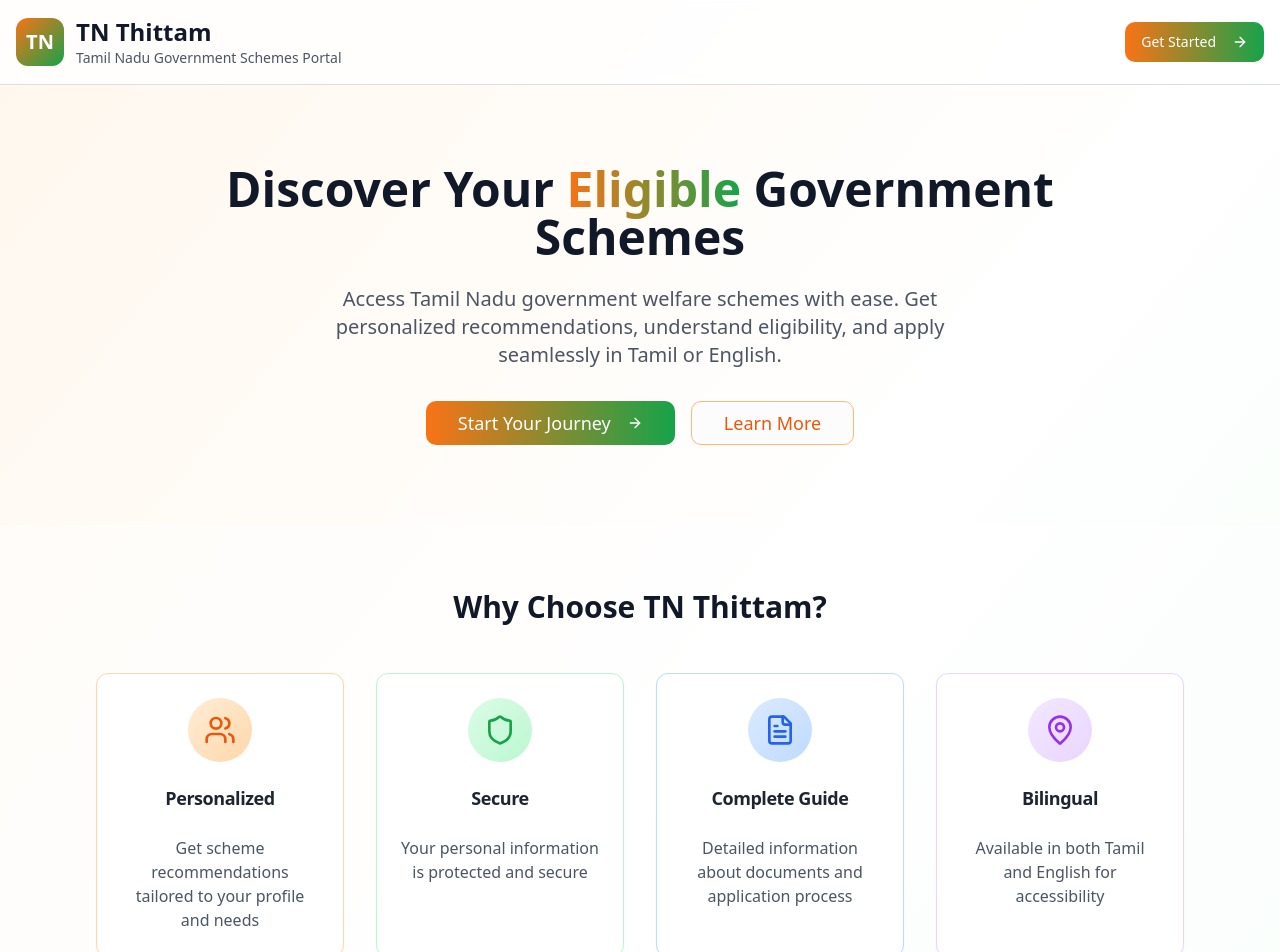
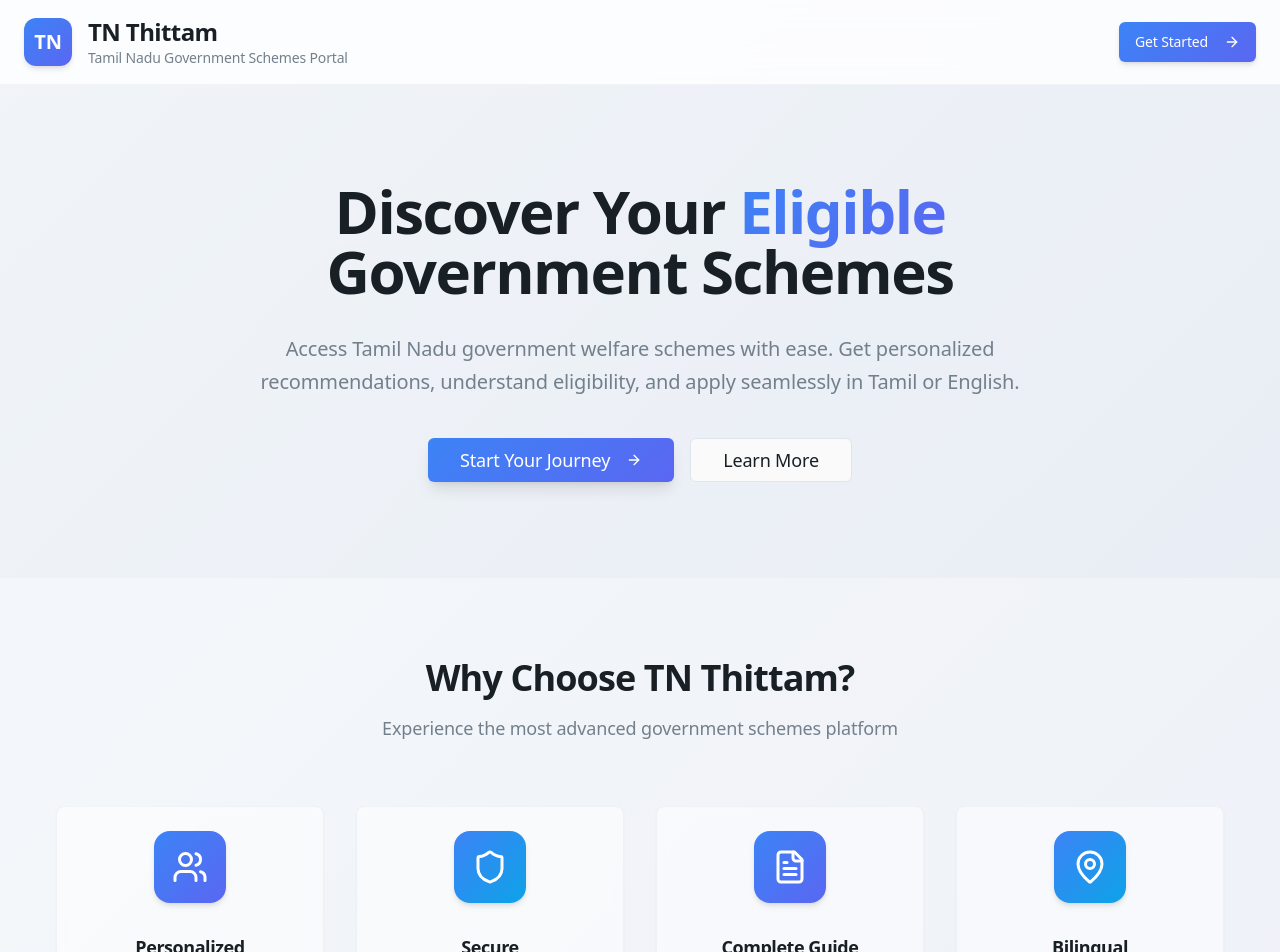
Before and after one commit to saru1810/tn-thittam-sahaya, a React (Vite) app: page / in a window 1280 px wide. Shown: the top 952 px of the page. Built offline with nearby package versions, Linux system fonts and the light colour scheme.

Commit message:
Refine application design

```diff
--- a/src/components/ChatWidget.tsx
+++ b/src/components/ChatWidget.tsx
@@ -12,7 +12,7 @@ const ChatWidget = () => {
   return (
     <Button
       onClick={openChat}
-      className="fixed bottom-6 right-6 h-12 w-12 rounded-full shadow-lg z-50"
+      className="fixed bottom-6 right-6 h-14 w-14 rounded-full shadow-floating bg-gradient-primary hover:opacity-90 z-50 transition-all duration-300 hover:scale-105"
       size="icon"
     >
       <MessageCircle className="h-6 w-6" />
--- a/src/index.css
+++ b/src/index.css
@@ -8,33 +8,33 @@ All colors MUST be HSL.
 
 @layer base {
   :root {
-    --background: 0 0% 99%;
-    --foreground: 215 25% 15%;
+    --background: 0 0% 98%;
+    --foreground: 210 20% 12%;
 
     --card: 0 0% 100%;
-    --card-foreground: 215 25% 15%;
+    --card-foreground: 210 20% 12%;
 
     --popover: 0 0% 100%;
-    --popover-foreground: 215 25% 15%;
+    --popover-foreground: 210 20% 12%;
 
-    --primary: 220 90% 56%;
+    --primary: 217 91% 60%;
     --primary-foreground: 0 0% 100%;
 
-    --secondary: 280 40% 94%;
-    --secondary-foreground: 280 60% 25%;
+    --secondary: 210 40% 96%;
+    --secondary-foreground: 210 20% 15%;
 
-    --muted: 210 15% 96%;
-    --muted-foreground: 215 15% 50%;
+    --muted: 210 40% 96%;
+    --muted-foreground: 210 10% 50%;
 
-    --accent: 160 60% 92%;
-    --accent-foreground: 160 80% 25%;
+    --accent: 210 40% 94%;
+    --accent-foreground: 210 20% 20%;
 
-    --destructive: 0 85% 60%;
+    --destructive: 0 84% 60%;
     --destructive-foreground: 0 0% 100%;
 
-    --border: 220 20% 88%;
-    --input: 220 15% 94%;
-    --ring: 220 90% 56%;
+    --border: 210 30% 90%;
+    --input: 210 30% 96%;
+    --ring: 217 91% 60%;
 
     --success: 142 76% 36%;
     --success-foreground: 0 0% 100%;
@@ -45,50 +45,56 @@ All colors MUST be HSL.
     --info: 199 89% 48%;
     --info-foreground: 0 0% 100%;
 
-    --radius: 0.75rem;
+    --radius: 0.5rem;
 
-    --sidebar-background: 220 15% 97%;
-    --sidebar-foreground: 215 25% 25%;
-    --sidebar-primary: 220 90% 56%;
+    --sidebar-background: 210 40% 98%;
+    --sidebar-foreground: 210 20% 15%;
+    --sidebar-primary: 217 91% 60%;
     --sidebar-primary-foreground: 0 0% 100%;
-    --sidebar-accent: 280 40% 94%;
-    --sidebar-accent-foreground: 280 60% 25%;
-    --sidebar-border: 220 20% 85%;
-    --sidebar-ring: 220 90% 56%;
+    --sidebar-accent: 210 40% 94%;
+    --sidebar-accent-foreground: 210 20% 20%;
+    --sidebar-border: 210 30% 88%;
+    --sidebar-ring: 217 91% 60%;
 
-    --gradient-primary: linear-gradient(135deg, hsl(220 90% 56%), hsl(260 80% 65%));
-    --gradient-secondary: linear-gradient(135deg, hsl(160 60% 92%), hsl(180 50% 88%));
-    --gradient-accent: linear-gradient(135deg, hsl(280 40% 94%), hsl(300 35% 90%));
+    --gradient-primary: linear-gradient(135deg, hsl(217 91% 60%), hsl(235 85% 65%));
+    --gradient-secondary: linear-gradient(135deg, hsl(210 40% 96%), hsl(220 35% 92%));
+    --gradient-accent: linear-gradient(135deg, hsl(217 91% 60%), hsl(199 89% 48%));
+
+    /* Professional shadows */
+    --shadow-sm: 0 1px 2px 0 hsl(0 0% 0% / 0.05);
+    --shadow-md: 0 4px 6px -1px hsl(0 0% 0% / 0.1), 0 2px 4px -2px hsl(0 0% 0% / 0.1);
+    --shadow-lg: 0 10px 15px -3px hsl(0 0% 0% / 0.1), 0 4px 6px -4px hsl(0 0% 0% / 0.1);
+    --shadow-xl: 0 20px 25px -5px hsl(0 0% 0% / 0.1), 0 8px 10px -6px hsl(0 0% 0% / 0.1);
   }
 
   .dark {
-    --background: 215 25% 8%;
-    --foreground: 210 15% 95%;
+    --background: 210 25% 6%;
+    --foreground: 210 15% 96%;
 
-    --card: 215 20% 10%;
-    --card-foreground: 210 15% 95%;
+    --card: 210 20% 8%;
+    --card-foreground: 210 15% 96%;
 
-    --popover: 215 20% 10%;
-    --popover-foreground: 210 15% 95%;
+    --popover: 210 20% 8%;
+    --popover-foreground: 210 15% 96%;
 
-    --primary: 220 90% 65%;
-    --primary-foreground: 0 0% 100%;
+    --primary: 217 91% 70%;
+    --primary-foreground: 210 20% 10%;
 
-    --secondary: 280 25% 18%;
-    --secondary-foreground: 280 40% 85%;
+    --secondary: 210 25% 12%;
+    --secondary-foreground: 210 40% 85%;
 
-    --muted: 215 15% 12%;
-    --muted-foreground: 215 10% 65%;
+    --muted: 210 25% 10%;
+    --muted-foreground: 210 10% 65%;
 
-    --accent: 160 30% 18%;
-    --accent-foreground: 160 60% 85%;
+    --accent: 210 25% 15%;
+    --accent-foreground: 210 40% 90%;
 
-    --destructive: 0 85% 60%;
+    --destructive: 0 84% 60%;
     --destructive-foreground: 0 0% 100%;
 
-    --border: 220 15% 20%;
-    --input: 220 10% 15%;
-    --ring: 220 90% 65%;
+    --border: 210 20% 16%;
+    --input: 210 15% 12%;
+    --ring: 217 91% 70%;
 
     --success: 142 60% 45%;
     --success-foreground: 0 0% 100%;
@@ -99,18 +105,24 @@ All colors MUST be HSL.
     --info: 199 80% 55%;
     --info-foreground: 0 0% 100%;
 
-    --sidebar-background: 215 20% 8%;
+    --sidebar-background: 210 25% 5%;
     --sidebar-foreground: 210 15% 85%;
-    --sidebar-primary: 220 90% 65%;
-    --sidebar-primary-foreground: 0 0% 100%;
-    --sidebar-accent: 280 25% 15%;
-    --sidebar-accent-foreground: 280 40% 90%;
-    --sidebar-border: 220 15% 18%;
-    --sidebar-ring: 220 90% 65%;
+    --sidebar-primary: 217 91% 70%;
+    --sidebar-primary-foreground: 210 20% 10%;
+    --sidebar-accent: 210 25% 12%;
+    --sidebar-accent-foreground: 210 40% 90%;
+    --sidebar-border: 210 20% 14%;
+    --sidebar-ring: 217 91% 70%;
 
-    --gradient-primary: linear-gradient(135deg, hsl(220 90% 65%), hsl(260 80% 70%));
-    --gradient-secondary: linear-gradient(135deg, hsl(160 30% 18%), hsl(180 25% 22%));
-    --gradient-accent: linear-gradient(135deg, hsl(280 25% 18%), hsl(300 20% 20%));
+    --gradient-primary: linear-gradient(135deg, hsl(217 91% 70%), hsl(235 85% 75%));
+    --gradient-secondary: linear-gradient(135deg, hsl(210 25% 12%), hsl(220 20% 16%));
+    --gradient-accent: linear-gradient(135deg, hsl(217 91% 70%), hsl(199 89% 58%));
+
+    /* Professional shadows for dark mode */
+    --shadow-sm: 0 1px 2px 0 hsl(0 0% 0% / 0.2);
+    --shadow-md: 0 4px 6px -1px hsl(0 0% 0% / 0.3), 0 2px 4px -2px hsl(0 0% 0% / 0.3);
+    --shadow-lg: 0 10px 15px -3px hsl(0 0% 0% / 0.4), 0 4px 6px -4px hsl(0 0% 0% / 0.4);
+    --shadow-xl: 0 20px 25px -5px hsl(0 0% 0% / 0.5), 0 8px 10px -6px hsl(0 0% 0% / 0.5);
   }
 }
 
@@ -120,6 +132,60 @@ All colors MUST be HSL.
   }
 
   body {
-    @apply bg-background text-foreground;
+    @apply bg-background text-foreground font-sans antialiased;
+    font-feature-settings: "cv02", "cv03", "cv04", "cv11";
+    line-height: 1.5;
+    letter-spacing: -0.01em;
+  }
+
+  h1, h2, h3, h4, h5, h6 {
+    @apply font-semibold tracking-tight;
+    line-height: 1.2;
+  }
+
+  h1 {
+    @apply text-3xl lg:text-4xl;
+  }
+
+  h2 {
+    @apply text-2xl lg:text-3xl;
+  }
+
+  h3 {
+    @apply text-xl lg:text-2xl;
+  }
+
+  /* Improved focus styles */
+  *:focus-visible {
+    @apply outline-none ring-2 ring-ring ring-offset-2 ring-offset-background;
+  }
+
+  /* Smooth transitions */
+  * {
+    transition-duration: 150ms;
+    transition-timing-function: cubic-bezier(0.4, 0, 0.2, 1);
+  }
+
+  /* Professional form styling */
+  input, textarea, select {
+    @apply transition-colors;
   }
 }
+
+@layer utilities {
+  .text-balance {
+    text-wrap: balance;
+  }
+
+  .shadow-soft {
+    box-shadow: var(--shadow-md);
+  }
+
+  .shadow-lifted {
+    box-shadow: var(--shadow-lg);
+  }
+
+  .shadow-floating {
+    box-shadow: var(--shadow-xl);
+  }
+}
--- a/src/pages/Auth.tsx
+++ b/src/pages/Auth.tsx
@@ -44,30 +44,34 @@ const Auth = () => {
   };
 
   return (
-    <div className="min-h-screen bg-gradient-to-br from-orange-50 via-white to-green-50 flex items-center justify-center p-4">
+    <div className="min-h-screen bg-gradient-secondary flex items-center justify-center p-4">
       <div className="w-full max-w-md">
         {/* Header */}
         <div className="text-center mb-8">
           <Button
             variant="ghost"
             onClick={() => navigate('/')}
-            className="mb-4 text-gray-600 hover:text-gray-900"
+            className="mb-6 text-muted-foreground hover:text-foreground"
           >
             <ArrowLeft className="mr-2 h-4 w-4" />
             Back to Home
           </Button>
-          <div className="flex items-center justify-center gap-3 mb-4">
-            <div className="w-12 h-12 bg-gradient-to-br from-orange-500 to-green-600 rounded-lg flex items-center justify-center">
-              <span className="text-white font-bold text-xl">TN</span>
+          <div className="flex items-center justify-center gap-3 mb-6">
+            <div className="w-14 h-14 bg-gradient-primary rounded-xl flex items-center justify-center shadow-lifted">
+              <span className="text-primary-foreground font-bold text-xl">TN</span>
             </div>
-            <h1 className="text-3xl font-bold text-gray-900">TN Thittam</h1>
+            <div className="text-left">
+              <h1 className="text-3xl font-bold text-foreground">TN Thittam</h1>
+              <p className="text-sm text-muted-foreground">Government Portal</p>
+            </div>
           </div>
-          <p className="text-gray-600">Access your government schemes portal</p>
+          <p className="text-muted-foreground">Access your government schemes portal</p>
         </div>
 
-        <Card className="border-orange-200 shadow-lg">
-          <CardHeader className="text-center pb-4">
-            <CardTitle className="text-2xl text-gray-900">Welcome</CardTitle>
+        <Card className="border-border/40 shadow-lifted backdrop-blur-sm bg-card/80">
+          <CardHeader className="text-center pb-6">
+            <CardTitle className="text-2xl text-foreground">Welcome Back</CardTitle>
+            <p className="text-sm text-muted-foreground">Sign in to your account</p>
           </CardHeader>
           <CardContent>
             <Tabs defaultValue="login" className="w-full">
@@ -106,7 +110,7 @@ const Auth = () => {
                   </div>
                   <Button
                     type="submit"
-                    className="w-full bg-gradient-to-r from-orange-500 to-green-600 hover:from-orange-600 hover:to-green-700"
+                    className="w-full bg-gradient-primary hover:opacity-90 shadow-soft"
                     disabled={isLoading}
                   >
                     {isLoading ? "Signing In..." : "Sign In"}
@@ -175,7 +179,7 @@ const Auth = () => {
                   </div>
                   <Button
                     type="submit"
-                    className="w-full bg-gradient-to-r from-orange-500 to-green-600 hover:from-orange-600 hover:to-green-700"
+                    className="w-full bg-gradient-primary hover:opacity-90 shadow-soft"
                     disabled={isLoading}
                   >
                     {isLoading ? "Creating Account..." : "Create Account"}
@@ -189,8 +193,8 @@ const Auth = () => {
           </CardContent>
         </Card>
 
-        <div className="text-center mt-6">
-          <p className="text-sm text-gray-500">
+        <div className="text-center mt-8">
+          <p className="text-sm text-muted-foreground">
             Secure platform for Tamil Nadu residents
           </p>
         </div>
--- a/src/pages/Home.tsx
+++ b/src/pages/Home.tsx
@@ -7,22 +7,22 @@ const Home = () => {
   const navigate = useNavigate();
 
   return (
-    <div className="min-h-screen bg-gradient-to-br from-orange-50 via-white to-green-50">
+    <div className="min-h-screen bg-gradient-secondary">
       {/* Header */}
-      <header className="border-b bg-white/80 backdrop-blur-sm">
-        <div className="container mx-auto px-4 py-4 flex justify-between items-center">
-          <div className="flex items-center gap-3">
-            <div className="w-12 h-12 bg-gradient-to-br from-orange-500 to-green-600 rounded-lg flex items-center justify-center">
-              <span className="text-white font-bold text-xl">TN</span>
+      <header className="border-b border-border/40 bg-card/80 backdrop-blur-lg sticky top-0 z-50">
+        <div className="container mx-auto px-6 py-4 flex justify-between items-center">
+          <div className="flex items-center gap-4">
+            <div className="w-12 h-12 bg-gradient-primary rounded-xl flex items-center justify-center shadow-soft">
+              <span className="text-primary-foreground font-bold text-xl">TN</span>
             </div>
             <div>
-              <h1 className="text-2xl font-bold text-gray-900">TN Thittam</h1>
-              <p className="text-sm text-gray-600">Tamil Nadu Government Schemes Portal</p>
+              <h1 className="text-2xl font-bold text-foreground">TN Thittam</h1>
+              <p className="text-sm text-muted-foreground">Tamil Nadu Government Schemes Portal</p>
             </div>
           </div>
           <Button
             onClick={() => navigate('/auth')}
-            className="bg-gradient-to-r from-orange-500 to-green-600 hover:from-orange-600 hover:to-green-700"
+            className="bg-gradient-primary hover:opacity-90 shadow-soft"
           >
             Get Started
             <ArrowRight className="ml-2 h-4 w-4" />
@@ -31,19 +31,19 @@ const Home = () => {
       </header>
 
       {/* Hero Section */}
-      <section className="py-20 px-4">
-        <div className="container mx-auto text-center max-w-4xl">
-          <h2 className="text-5xl font-bold text-gray-900 mb-6">
-            Discover Your <span className="text-transparent bg-clip-text bg-gradient-to-r from-orange-500 to-green-600">Eligible</span> Government Schemes
+      <section className="py-24 px-6">
+        <div className="container mx-auto text-center max-w-5xl">
+          <h2 className="text-5xl lg:text-6xl font-bold text-foreground mb-8 text-balance">
+            Discover Your <span className="text-transparent bg-clip-text bg-gradient-primary">Eligible</span> Government Schemes
           </h2>
-          <p className="text-xl text-gray-600 mb-8 max-w-2xl mx-auto">
+          <p className="text-xl text-muted-foreground mb-10 max-w-3xl mx-auto text-balance leading-relaxed">
             Access Tamil Nadu government welfare schemes with ease. Get personalized recommendations, understand eligibility, and apply seamlessly in Tamil or English.
           </p>
           <div className="flex flex-col sm:flex-row gap-4 justify-center">
             <Button
               size="lg"
               onClick={() => navigate('/auth')}
-              className="bg-gradient-to-r from-orange-500 to-green-600 hover:from-orange-600 hover:to-green-700 text-lg px-8"
+              className="bg-gradient-primary hover:opacity-90 text-lg px-8 py-3 shadow-lifted"
             >
               Start Your Journey
               <ArrowRight className="ml-2 h-5 w-5" />
@@ -51,7 +51,7 @@ const Home = () => {
             <Button
               size="lg"
               variant="outline"
-              className="border-orange-300 text-orange-600 hover:bg-orange-50 text-lg px-8"
+              className="border-border text-foreground hover:bg-accent text-lg px-8 py-3"
             >
               Learn More
             </Button>
@@ -60,63 +60,68 @@ const Home = () => {
       </section>
 
       {/* Features */}
-      <section className="py-16 px-4 bg-white/50">
-        <div className="container mx-auto max-w-6xl">
-          <h3 className="text-3xl font-bold text-center text-gray-900 mb-12">
-            Why Choose TN Thittam?
-          </h3>
+      <section className="py-20 px-6 bg-card/30">
+        <div className="container mx-auto max-w-7xl">
+          <div className="text-center mb-16">
+            <h3 className="text-4xl font-bold text-foreground mb-4 text-balance">
+              Why Choose TN Thittam?
+            </h3>
+            <p className="text-lg text-muted-foreground max-w-2xl mx-auto">
+              Experience the most advanced government schemes platform
+            </p>
+          </div>
           <div className="grid md:grid-cols-2 lg:grid-cols-4 gap-8">
-            <Card className="border-orange-200 hover:shadow-lg transition-shadow">
-              <CardHeader className="text-center">
-                <div className="w-16 h-16 bg-gradient-to-br from-orange-100 to-orange-200 rounded-full flex items-center justify-center mx-auto mb-4">
-                  <Users className="h-8 w-8 text-orange-600" />
+            <Card className="border-border/40 hover:shadow-lifted transition-all duration-300 hover:-translate-y-1 bg-card/50 backdrop-blur-sm">
+              <CardHeader className="text-center pb-4">
+                <div className="w-18 h-18 bg-gradient-primary rounded-2xl flex items-center justify-center mx-auto mb-6 shadow-soft">
+                  <Users className="h-9 w-9 text-primary-foreground" />
                 </div>
-                <CardTitle className="text-lg">Personalized</CardTitle>
+                <CardTitle className="text-lg text-foreground">Personalized</CardTitle>
               </CardHeader>
               <CardContent>
-                <p className="text-gray-600 text-center">
+                <p className="text-muted-foreground text-center leading-relaxed">
                   Get scheme recommendations tailored to your profile and needs
                 </p>
               </CardContent>
             </Card>
 
-            <Card className="border-green-200 hover:shadow-lg transition-shadow">
-              <CardHeader className="text-center">
-                <div className="w-16 h-16 bg-gradient-to-br from-green-100 to-green-200 rounded-full flex items-center justify-center mx-auto mb-4">
-                  <Shield className="h-8 w-8 text-green-600" />
+            <Card className="border-border/40 hover:shadow-lifted transition-all duration-300 hover:-translate-y-1 bg-card/50 backdrop-blur-sm">
+              <CardHeader className="text-center pb-4">
+                <div className="w-18 h-18 bg-gradient-accent rounded-2xl flex items-center justify-center mx-auto mb-6 shadow-soft">
+                  <Shield className="h-9 w-9 text-primary-foreground" />
                 </div>
-                <CardTitle className="text-lg">Secure</CardTitle>
+                <CardTitle className="text-lg text-foreground">Secure</CardTitle>
               </CardHeader>
               <CardContent>
-                <p className="text-gray-600 text-center">
+                <p className="text-muted-foreground text-center leading-relaxed">
                   Your personal information is protected and secure
                 </p>
               </CardContent>
             </Card>
 
-            <Card className="border-blue-200 hover:shadow-lg transition-shadow">
-              <CardHeader className="text-center">
-                <div className="w-16 h-16 bg-gradient-to-br from-blue-100 to-blue-200 rounded-full flex items-center justify-center mx-auto mb-4">
-                  <FileText className="h-8 w-8 text-blue-600" />
+            <Card className="border-border/40 hover:shadow-lifted transition-all duration-300 hover:-translate-y-1 bg-card/50 backdrop-blur-sm">
+              <CardHeader className="text-center pb-4">
+                <div className="w-18 h-18 bg-gradient-primary rounded-2xl flex items-center justify-center mx-auto mb-6 shadow-soft">
+                  <FileText className="h-9 w-9 text-primary-foreground" />
                 </div>
-                <CardTitle className="text-lg">Complete Guide</CardTitle>
+                <CardTitle className="text-lg text-foreground">Complete Guide</CardTitle>
               </CardHeader>
               <CardContent>
-                <p className="text-gray-600 text-center">
+                <p className="text-muted-foreground text-center leading-relaxed">
                   Detailed information about documents and application process
                 </p>
               </CardContent>
             </Card>
 
-            <Card className="border-purple-200 hover:shadow-lg transition-shadow">
-              <CardHeader className="text-center">
-                <div className="w-16 h-16 bg-gradient-to-br from-purple-100 to-purple-200 rounded-full flex items-center justify-center mx-auto mb-4">
-                  <MapPin className="h-8 w-8 text-purple-600" />
+            <Card className="border-border/40 hover:shadow-lifted transition-all duration-300 hover:-translate-y-1 bg-card/50 backdrop-blur-sm">
+              <CardHeader className="text-center pb-4">
+                <div className="w-18 h-18 bg-gradient-accent rounded-2xl flex items-center justify-center mx-auto mb-6 shadow-soft">
+                  <MapPin className="h-9 w-9 text-primary-foreground" />
                 </div>
-                <CardTitle className="text-lg">Bilingual</CardTitle>
+                <CardTitle className="text-lg text-foreground">Bilingual</CardTitle>
               </CardHeader>
               <CardContent>
-                <p className="text-gray-600 text-center">
+                <p className="text-muted-foreground text-center leading-relaxed">
                   Available in both Tamil and English for accessibility
                 </p>
               </CardContent>
@@ -126,18 +131,19 @@ const Home = () => {
       </section>
 
       {/* CTA Section */}
-      <section className="py-16 px-4 bg-gradient-to-r from-orange-500 to-green-600">
-        <div className="container mx-auto text-center max-w-3xl">
-          <h3 className="text-3xl font-bold text-white mb-6">
+      <section className="py-20 px-6 bg-gradient-primary relative overflow-hidden">
+        <div className="absolute inset-0 bg-grid-white/[0.05] bg-[size:20px_20px]" />
+        <div className="container mx-auto text-center max-w-4xl relative">
+          <h3 className="text-4xl font-bold text-primary-foreground mb-8 text-balance">
             Ready to Discover Your Benefits?
           </h3>
-          <p className="text-xl text-orange-100 mb-8">
+          <p className="text-xl text-primary-foreground/90 mb-10 text-balance leading-relaxed">
             Join thousands of Tamil Nadu residents who have already discovered their eligible government schemes.
           </p>
           <Button
             size="lg"
             onClick={() => navigate('/auth')}
-            className="bg-white text-orange-600 hover:bg-orange-50 text-lg px-8"
+            className="bg-card text-foreground hover:bg-card/90 text-lg px-8 py-3 shadow-floating"
           >
             Get Started Now
             <ArrowRight className="ml-2 h-5 w-5" />
@@ -146,18 +152,18 @@ const Home = () => {
       </section>
 
       {/* Footer */}
-      <footer className="bg-gray-900 text-white py-12 px-4">
+      <footer className="bg-muted/20 border-t border-border/40 py-16 px-6">
         <div className="container mx-auto text-center">
-          <div className="flex items-center justify-center gap-3 mb-6">
-            <div className="w-10 h-10 bg-gradient-to-br from-orange-500 to-green-600 rounded-lg flex items-center justify-center">
-              <span className="text-white font-bold">TN</span>
+          <div className="flex items-center justify-center gap-4 mb-8">
+            <div className="w-12 h-12 bg-gradient-primary rounded-xl flex items-center justify-center shadow-soft">
+              <span className="text-primary-foreground font-bold text-lg">TN</span>
             </div>
-            <span className="text-2xl font-bold">TN Thittam</span>
+            <span className="text-2xl font-bold text-foreground">TN Thittam</span>
           </div>
-          <p className="text-gray-400 mb-4">
+          <p className="text-muted-foreground mb-6 text-lg max-w-2xl mx-auto">
             Empowering Tamil Nadu residents with easy access to government welfare schemes
           </p>
-          <p className="text-sm text-gray-500">
+          <p className="text-sm text-muted-foreground/80">
             © 2025 TN Thittam. All rights reserved. | Government of Tamil Nadu Initiative
           </p>
         </div>
```
Also changed, not shown: tailwind.config.ts (+10 -0 lines).
